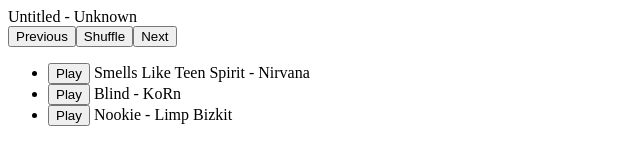
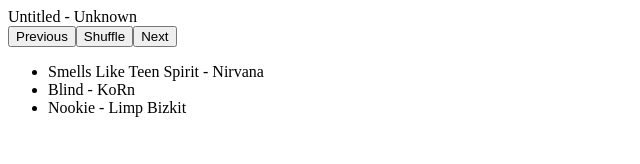
Before and after one commit to gmoralesc/reactbox, a React app: page / in a window 1280 px wide. Shown: the whole page, without its empty margins (0-640 px from the left). Built offline with nearby package versions, Linux system fonts and the light colour scheme.

Commit message:
Add style and selected song

```diff
--- a/src/index.js
+++ b/src/index.js
@@ -1,5 +1,7 @@
 import React from "react";
 import ReactDOM from "react-dom";
+
+import "./styles.css";
 
 const root = document.getElementById("app");
 
@@ -80,14 +82,13 @@
         <button onClick={this.next}>Next</button>
         <ul>
           {data.map((element, i) => (
-            <li key={i}>
-              <button
-                onClick={() => {
-                  this.play({ nextIndex: i });
-                }}
-              >
-                Play
-              </button>{" "}
+            <li
+              key={i}
+              onClick={() => {
+                this.play({ nextIndex: i });
+              }}
+              className={index === i ? "selected" : ""}
+            >
               <Item title={element.song} subtitle={element.artist} />
             </li>
           ))}
--- a/src/styles.css
+++ b/src/styles.css
@@ -1,3 +1,3 @@
-body {
-  font-family: sans-serif;
+.selected {
+  text-decoration: underline;
 }
```
